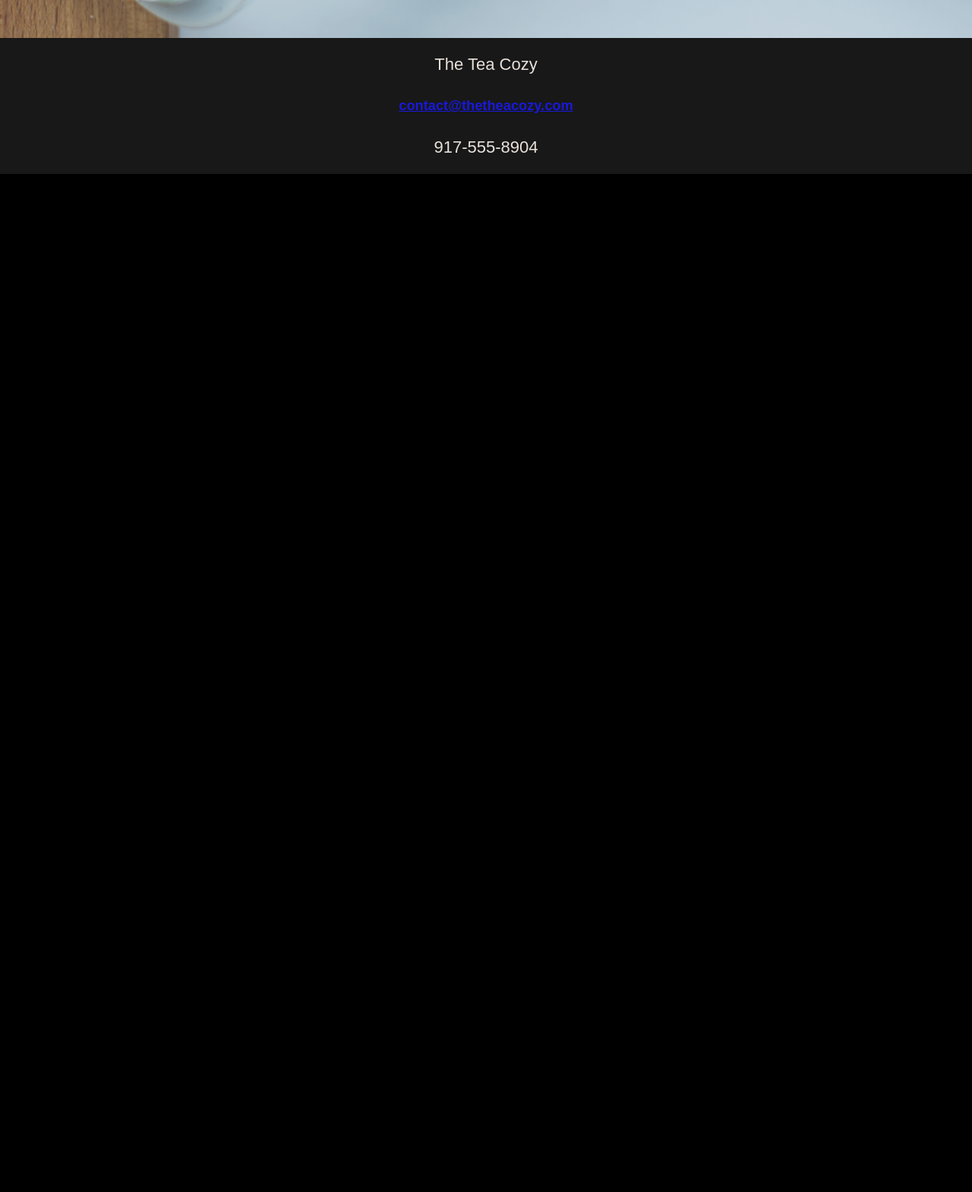
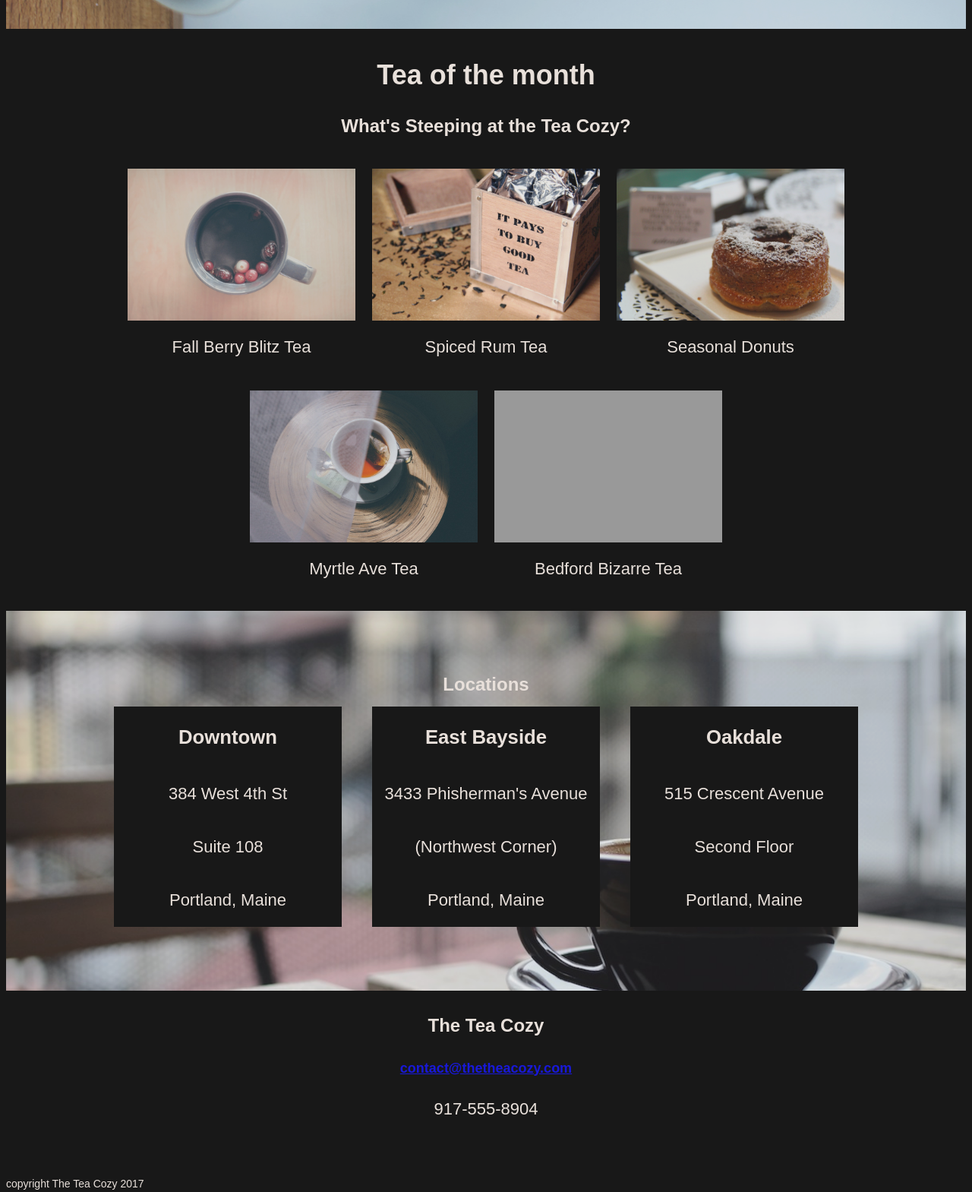
Before and after one commit to cerve86/Codeacademy, a plain HTML site: page Tea_Cozy/index.html in a window 1280 px wide. Shown: the part 740-2309 px from the top of the page at 76% size. Before the commit the page ends 969 px from the top, so only its background shows below. Drawn offline with Linux system fonts and the light colour scheme; grey boxes are pictures that could not be loaded.

Commit message:
added Tea of the month and Locations

```diff
--- a/Tea_Cozy/index.html
+++ b/Tea_Cozy/index.html
@@ -18,23 +18,70 @@
             </ul>
     </div>
     <div class="jumboContainer">
-        <h2>Our Mission</h2>
-        <h4>Handpicked, Artisanally Curated, Free Range, Sustainable, Small Batch, Fair Trade, Organic Tea</h4>
+        <div class="titleContainer">
+            <h2>Our Mission</h2>
+            <h4>Handpicked, Artisanally Curated, Free Range, Sustainable, Small Batch, Fair Trade, Organic Tea</h4>
+        </div>
     </div>
 
-    <section class="teaList">
-
+    <section class="teaListSection">
+        <div class="teaListTitle">
+            <h2>Tea of the month</h2>
+            <h4>What's Steeping at the Tea Cozy?</h4>
+        </div>
+        <div class="teaListCards">
+            <div class="teaCard">
+                <img src="./resources/img/img-berryblitz.jpg" alt="Berry Blitz tea">
+                <p>Fall Berry Blitz Tea</p>
+            </div>
+            <div class="teaCard">
+                <img src="./resources/img/img-spiced-rum.jpg" alt="Spiced rum Tea">
+                <p>Spiced Rum Tea</p>
+            </div>
+            <div class="teaCard">
+                <img src="./resources/img/img-donut.jpg" alt="Donout">
+                <p>Seasonal Donuts</p>
+            </div>
+            <div class="teaCard">
+                <img src="./resources/img/img-myrtle-ave.jpg" alt="Myrtle Tea">
+                <p>Myrtle Ave Tea</p>
+            </div>
+            <div class="teaCard">
+                <img src="./resources/img/img-bedford-bizarre.jpg" alt="Bedford Tea">
+                <p>Bedford Bizarre Tea</p>
+            </div>
+        </div>
     </section>
 
     <section class="findUs">
-
+        <div class="cardTitle">Locations</div>
+        <div class="cardContainer">
+            <div class="locationCard">
+                <h3>Downtown</h3>
+                <p>384 West 4th St</p>
+                <p>Suite 108</p>
+                <p>Portland, Maine</p>
+            </div>
+            <div class="locationCard">
+                <h3>East Bayside</h3>
+                <p>3433 Phisherman's Avenue</p>
+                <p>(Northwest Corner)</p>
+                <p>Portland, Maine</p>
+            </div>
+            <div class="locationCard">
+                <h3>Oakdale</h3>
+                <p>515 Crescent Avenue</p>
+                <p>Second Floor</p>
+                <p>Portland, Maine</p>
+            </div>
+        </div>
     </section>
 
     <footer>
-        <p>The Tea Cozy</p>
+        <h4>The Tea Cozy</h4>
         <h5><a href="#">contact@thetheacozy.com</a></h5>
         <p>917-555-8904</p>
     </footer>
-
+    <p id="copyTag">copyright The Tea Cozy 2017</p>
 </body>
 </html>
--- a/Tea_Cozy/resources/css/styles.css
+++ b/Tea_Cozy/resources/css/styles.css
@@ -1,6 +1,4 @@
 html, body{
-    margin: 0;
-    padding: 0;
     font-family: Arial, Helvetica, sans-serif;
     font-size: 22px;
     color: seashell;
@@ -9,8 +7,21 @@ html, body{
     text-align: center;
 }
 
+h2{
+    font-size: 36px;
+    font-weight: bold;
+}
+
+h4{
+    font-size: 24px;
+    font-weight: bold;
+}
+
+h5{
+    font-size: 18px;
+}
+
 .navigation{
-    margin: 10px 10px;
     display: flex;
     max-height: 69px;
     align-items: center;
@@ -44,3 +55,80 @@ html, body{
     background-position: center;
     background-size: cover;
 }
+
+.titleContainer{
+    width: 100%;
+    background-color: black;
+}
+
+.teaListSection{
+    margin: 10px auto;
+    display: flex;
+    width: 1000px;
+    flex-direction: column;
+}
+
+.teaCard img{
+    width: 300px;
+    height: 200px;
+}
+
+.teaCard{
+    display: flex;
+    width: 300px;
+    flex-wrap: wrap;
+    justify-content: center;
+}
+.teaListCards{
+    margin: 10px auto;
+    display: flex;
+    flex-wrap: wrap;
+    justify-content: center;
+    align-content: center;
+    align-items: center;
+    gap: 1em;
+}
+
+.findUs{
+    height: 500px;
+    width: 100%;
+    background-image: url('../img/img-locations-background.jpg');
+    background-position: center;
+    background-size: cover;
+    display: flex;
+    flex-direction: column;
+    justify-content: center;
+    align-items: center;
+    gap: 15px;
+}
+
+.cardContainer{
+    display: flex;
+    flex-direction: row;
+    flex-wrap: wrap;
+    justify-content: center;
+    gap: 40px;
+}
+
+.locationCard{
+    display: flex;
+    width: 300px;
+    flex-direction: column;
+    justify-content: center;
+    background-color: black;
+    opacity: 1;
+}
+.cardTitle{
+    font-size: 24px;
+    font-weight: bold;
+    display: flex;
+}
+
+footer{
+    height: 200px;
+}
+
+#copyTag{
+    text-align: left;
+    font-size: 14px;
+}
```
